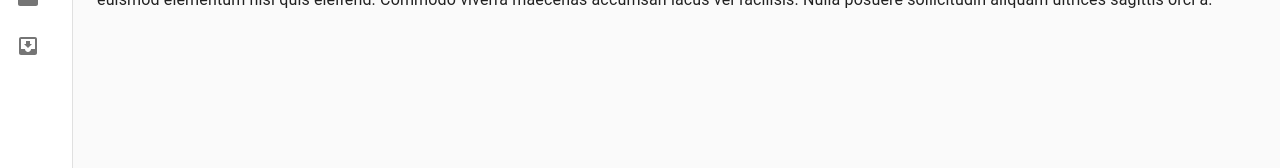
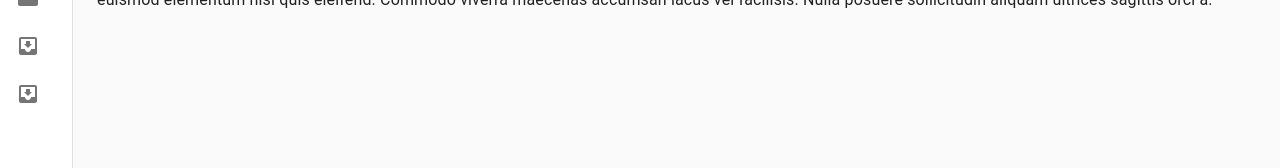
Before and after one commit to kukuhBaiquni/qunicode, a React (Create React App) app: page / in a window 1280 px wide. Shown: the part 356-524 px from the top of the page. Built offline with nearby package versions, Linux system fonts and the light colour scheme.

Commit message:
separate style

```diff
--- /dev/null
+++ b/src/Layout/Dashboard-jss.js
@@ -0,0 +1,73 @@
+import { makeStyles } from '@material-ui/core/styles'
+
+const drawerWidth = 240
+
+const useStyles = makeStyles((theme) => ({
+  root: {
+    display: 'flex',
+    height: 2000,
+  },
+  appBar: {
+    zIndex: theme.zIndex.drawer + 1,
+    transition: theme.transitions.create(['width', 'margin'], {
+      easing: theme.transitions.easing.sharp,
+      duration: theme.transitions.duration.leavingScreen,
+    }),
+  },
+  appBarShift: {
+    marginLeft: drawerWidth,
+    width: `calc(100% - ${drawerWidth}px)`,
+    transition: theme.transitions.create(['width', 'margin'], {
+      easing: theme.transitions.easing.sharp,
+      duration: theme.transitions.duration.enteringScreen,
+    }),
+  },
+  menuButton: {
+    marginRight: 36,
+  },
+  hide: {
+    display: 'none',
+  },
+  drawer: {
+    width: drawerWidth,
+    flexShrink: 0,
+    whiteSpace: 'nowrap',
+    backgroundColor: theme.palette.primary.main,
+  },
+  drawerOpen: {
+    width: drawerWidth,
+    transition: theme.transitions.create('width', {
+      easing: theme.transitions.easing.sharp,
+      duration: theme.transitions.duration.enteringScreen,
+    }),
+  },
+  drawerClose: {
+    transition: theme.transitions.create('width', {
+      easing: theme.transitions.easing.sharp,
+      duration: theme.transitions.duration.leavingScreen,
+    }),
+    overflowX: 'hidden',
+    width: theme.spacing(7) + 1,
+    [theme.breakpoints.up('sm')]: {
+      width: theme.spacing(9) + 1,
+    },
+  },
+  toolbar: {
+    display: 'flex',
+    alignItems: 'center',
+    justifyContent: 'flex-end',
+    padding: theme.spacing(0, 1),
+    // necessary for content to be below app bar
+    ...theme.mixins.toolbar,
+  },
+  content: {
+    flexGrow: 1,
+    padding: theme.spacing(3),
+  },
+  nested: {
+    paddingLeft: theme.spacing(4),
+  },
+
+}))
+
+export default useStyles
--- a/src/Layout/Dashboard.jsx
+++ b/src/Layout/Dashboard.jsx
@@ -1,6 +1,7 @@
-import React from 'react'
+import { useState } from 'react'
 import clsx from 'clsx'
-import { makeStyles, useTheme } from '@material-ui/core/styles'
+
+import { useTheme } from '@material-ui/core/styles'
 import Drawer from '@material-ui/core/Drawer'
 import AppBar from '@material-ui/core/AppBar'
 import Toolbar from '@material-ui/core/Toolbar'
@@ -17,84 +18,26 @@ import ListItemIcon from '@material-ui/core/ListItemIcon'
 import ListItemText from '@material-ui/core/ListItemText'
 import InboxIcon from '@material-ui/icons/MoveToInbox'
 import MailIcon from '@material-ui/icons/Mail'
+import BlurLinear from '@material-ui/icons/BlurLinear'
+import Collapse from '@material-ui/core/Collapse'
+import ExpandLess from '@material-ui/icons/ExpandLess'
+import ExpandMore from '@material-ui/icons/ExpandMore'
 
-const drawerWidth = 240
-
-const useStyles = makeStyles((theme) => ({
-  root: {
-    display: 'flex',
-    height: 2000,
-  },
-  appBar: {
-    zIndex: theme.zIndex.drawer + 1,
-    transition: theme.transitions.create(['width', 'margin'], {
-      easing: theme.transitions.easing.sharp,
-      duration: theme.transitions.duration.leavingScreen,
-    }),
-  },
-  appBarShift: {
-    marginLeft: drawerWidth,
-    width: `calc(100% - ${drawerWidth}px)`,
-    transition: theme.transitions.create(['width', 'margin'], {
-      easing: theme.transitions.easing.sharp,
-      duration: theme.transitions.duration.enteringScreen,
-    }),
-  },
-  menuButton: {
-    marginRight: 36,
-  },
-  hide: {
-    display: 'none',
-  },
-  drawer: {
-    width: drawerWidth,
-    flexShrink: 0,
-    whiteSpace: 'nowrap',
-    backgroundColor: theme.palette.primary.main,
-  },
-  drawerOpen: {
-    width: drawerWidth,
-    transition: theme.transitions.create('width', {
-      easing: theme.transitions.easing.sharp,
-      duration: theme.transitions.duration.enteringScreen,
-    }),
-  },
-  drawerClose: {
-    transition: theme.transitions.create('width', {
-      easing: theme.transitions.easing.sharp,
-      duration: theme.transitions.duration.leavingScreen,
-    }),
-    overflowX: 'hidden',
-    width: theme.spacing(7) + 1,
-    [theme.breakpoints.up('sm')]: {
-      width: theme.spacing(9) + 1,
-    },
-  },
-  toolbar: {
-    display: 'flex',
-    alignItems: 'center',
-    justifyContent: 'flex-end',
-    padding: theme.spacing(0, 1),
-    // necessary for content to be below app bar
-    ...theme.mixins.toolbar,
-  },
-  content: {
-    flexGrow: 1,
-    padding: theme.spacing(3),
-  },
-}))
+import useStyles from './Dashboard-jss'
 
 export default function MiniDrawer() {
   const classes = useStyles()
   const theme = useTheme()
-  const [open, setOpen] = React.useState(false)
+  const [showDrawer, setShowDrawer] = useState(false)
 
-  const handleDrawerOpen = () => {
-    setOpen(true)
+  const [childOpen, setChildOpen] = useState(false)
+
+  const toggleDrawer = () => {
+    setShowDrawer((old) => !old)
   }
 
-  const handleDrawerClose = () => {
-    setOpen(false)
+  const toggleChild = () => {
+    setChildOpen((old) => !old)
   }
 
   return (
@@ -103,17 +46,16 @@ export default function MiniDrawer() {
       <AppBar
         position='fixed'
         className={clsx(classes.appBar, {
-          [classes.appBarShift]: open,
+          [classes.appBarShift]: showDrawer,
         })}
       >
         <Toolbar>
           <IconButton
             color='inherit'
-            aria-label='open drawer'
-            onClick={handleDrawerOpen}
+            onClick={toggleDrawer}
             edge='start'
             className={clsx(classes.menuButton, {
-              [classes.hide]: open,
+              [classes.hide]: showDrawer,
             })}
           >
             <MenuIcon />
@@ -126,18 +68,18 @@ export default function MiniDrawer() {
       <Drawer
         variant='permanent'
         className={clsx(classes.drawer, {
-          [classes.drawerOpen]: open,
-          [classes.drawerClose]: !open,
+          [classes.drawerOpen]: showDrawer,
+          [classes.drawerClose]: !showDrawer,
         })}
         classes={{
           paper: clsx({
-            [classes.drawerOpen]: open,
-            [classes.drawerClose]: !open,
+            [classes.drawerOpen]: showDrawer,
+            [classes.drawerClose]: !showDrawer,
           }),
         }}
       >
         <div className={classes.toolbar}>
-          <IconButton onClick={handleDrawerClose}>
+          <IconButton onClick={toggleDrawer}>
             {theme.direction === 'rtl' ? <ChevronRightIcon /> : <ChevronLeftIcon />}
           </IconButton>
         </div>
@@ -158,6 +100,29 @@ export default function MiniDrawer() {
               <ListItemText primary={text} />
             </ListItem>
           ))}
+          <ListItem button onClick={toggleChild}>
+            <ListItemIcon>
+              <InboxIcon />
+            </ListItemIcon>
+            <ListItemText primary='Inbox' />
+            {childOpen ? <ExpandLess /> : <ExpandMore />}
+          </ListItem>
+          <Collapse in={childOpen} timeout='auto' unmountOnExit>
+            <List component='div' disablePadding>
+              <ListItem button className={classes.nested}>
+                <ListItemIcon>
+                  <BlurLinear />
+                </ListItemIcon>
+                <ListItemText primary='Starred' />
+              </ListItem>
+              <ListItem button className={classes.nested}>
+                <ListItemIcon>
+                  <BlurLinear />
+                </ListItemIcon>
+                <ListItemText primary='Starred' />
+              </ListItem>
+            </List>
+          </Collapse>
         </List>
       </Drawer>
       <main className={classes.content}>
```
